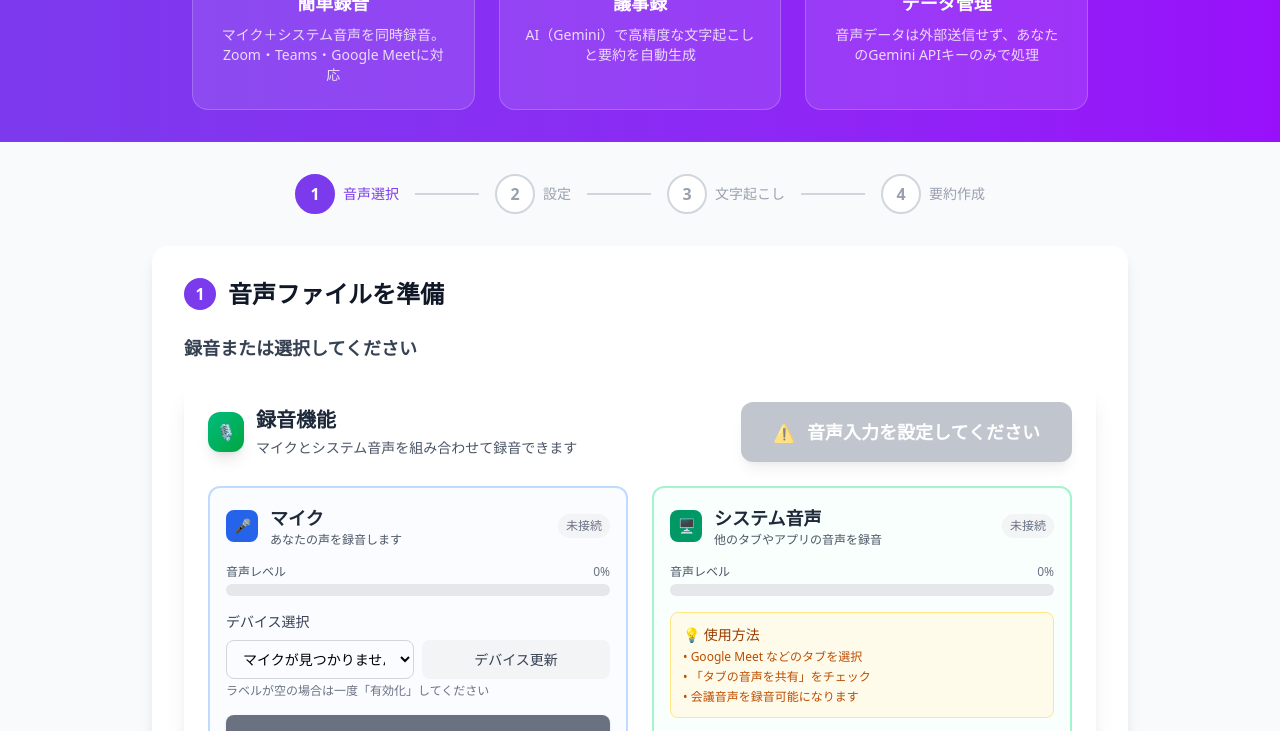
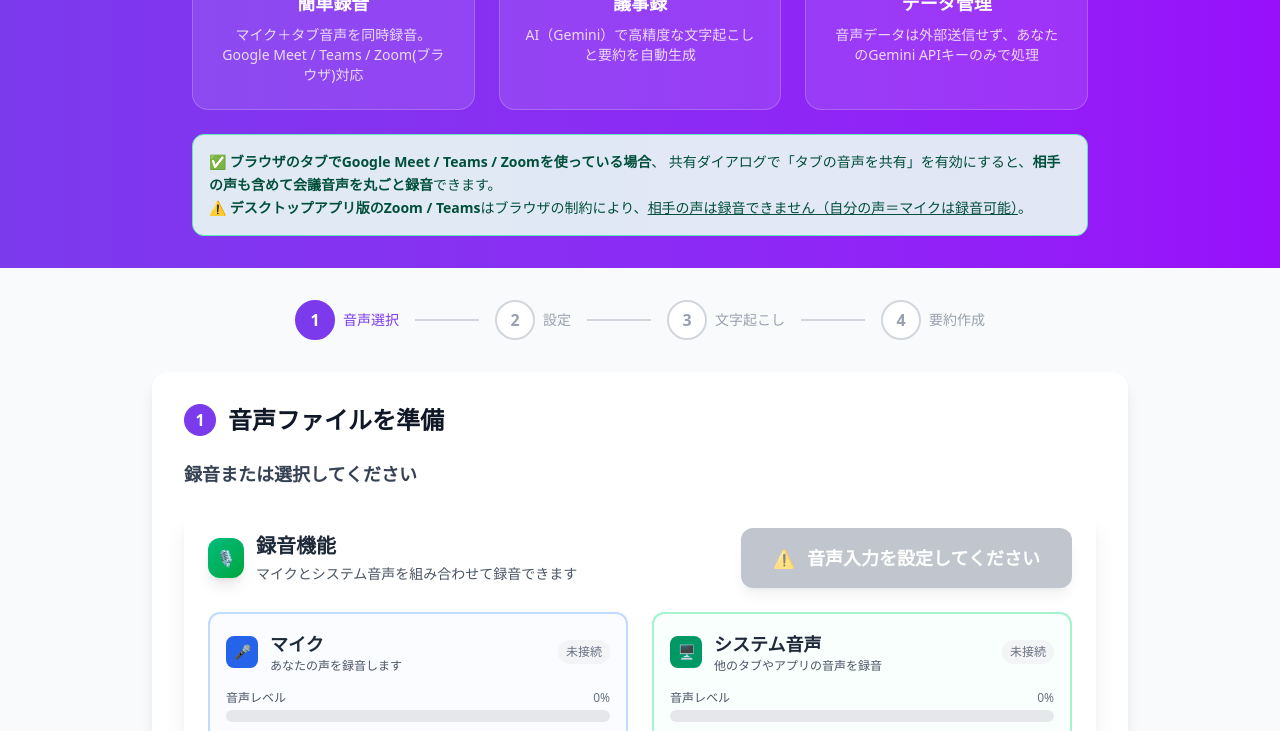
Before and after one commit to nyanko3141592/AudioSplitForNotebookLM, a React (Vite) app: page / in a window 1280 px wide. Shown: the part 340-1071 px from the top of the page. Built offline with nearby package versions, Linux system fonts and the light colour scheme.

Commit message:
docs(ui): emphasize tab audio capture for Meet/Teams/Zoom in browser; clarify desktop app limitation in hero and recording panel

```diff
--- a/src/components/HeroSection.tsx
+++ b/src/components/HeroSection.tsx
@@ -30,7 +30,7 @@ export const HeroSection: React.FC<Props> = ({ currentPage: _currentPage, onPage
             <div className="bg-white/10 backdrop-blur-sm rounded-2xl p-6 border border-white/20">
               <div className="text-3xl mb-3">🎙️</div>
               <h3 className="text-lg font-semibold mb-2">オンラインミーティングを簡単録音</h3>
-              <p className="text-sm text-white/80">マイク＋システム音声を同時録音。Zoom・Teams・Google Meetに対応</p>
+              <p className="text-sm text-white/80">マイク＋タブ音声を同時録音。Google Meet / Teams / Zoom(ブラウザ)対応</p>
             </div>
 
             <div className="bg-white/10 backdrop-blur-sm rounded-2xl p-6 border border-white/20">
@@ -45,6 +45,18 @@ export const HeroSection: React.FC<Props> = ({ currentPage: _currentPage, onPage
               <p className="text-sm text-white/80">音声データは外部送信せず、あなたのGemini APIキーのみで処理</p>
             </div>
           </div>
+
+          {/* Emphasize tab audio capability and desktop app limitation */}
+          <div className="mt-6 max-w-4xl mx-auto text-left">
+            <div className="p-4 bg-emerald-50/90 text-emerald-900 rounded-xl border border-emerald-300">
+              <p className="text-sm leading-relaxed">
+                ✅ <span className="font-semibold">ブラウザのタブでGoogle Meet / Teams / Zoomを使っている場合</span>、
+                共有ダイアログで「タブの音声を共有」を有効にすると、<span className="font-semibold">相手の声も含めて会議音声を丸ごと録音</span>できます。<br />
+                ⚠️ <span className="font-semibold">デスクトップアプリ版のZoom / Teams</span>はブラウザの制約により、
+                <span className="underline">相手の声は録音できません（自分の声＝マイクは録音可能）</span>。
+              </p>
+            </div>
+          </div>
         </div>
 
       </div>
--- a/src/components/RecordingPanel.tsx
+++ b/src/components/RecordingPanel.tsx
@@ -1011,11 +1011,11 @@ export const RecordingPanel: React.FC<Props> = ({ onRecorded, onRecordingStateCh
 
           {/* 説明とヒント */}
           <div className="mb-4 p-3 bg-amber-50 border border-amber-200 rounded-lg">
-            <p className="text-sm text-amber-800 font-medium mb-1">💡 使用方法</p>
-            <ul className="text-xs text-amber-700 space-y-1">
-              <li>• Google Meet などのタブを選択</li>
-              <li>• 「タブの音声を共有」をチェック</li>
-              <li>• 会議音声を録音可能になります</li>
+            <p className="text-sm text-amber-800 font-medium mb-1">💡 ヒント</p>
+            <ul className="text-xs text-amber-800 space-y-1">
+              <li>• <span className="font-semibold">ブラウザのタブで</span> Google Meet / Teams / Zoom を開き、そのタブを選択</li>
+              <li>• 共有ダイアログで <span className="font-semibold">「タブの音声を共有」</span> にチェック → <span className="font-semibold">相手の声も含めて録音</span>できます</li>
+              <li>• <span className="font-semibold">注意:</span> デスクトップアプリ版の Zoom / Teams は <span className="underline">相手の声を取得できません</span>（マイク音声のみ）</li>
             </ul>
           </div>
 
```
